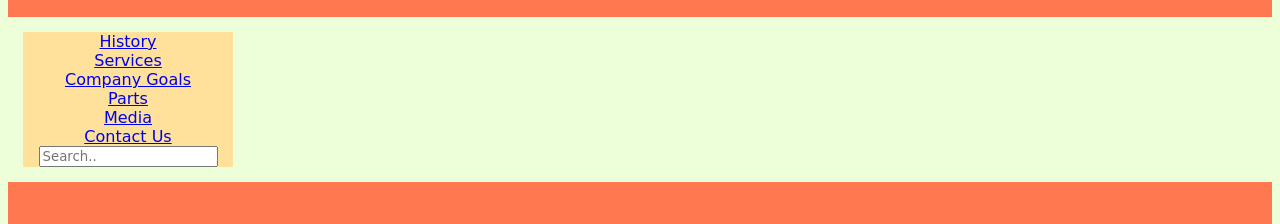
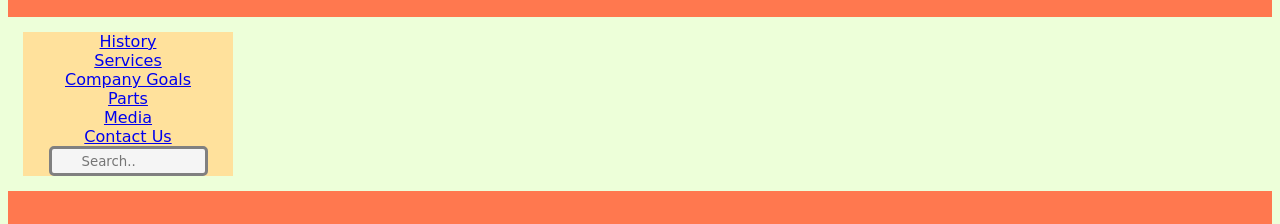
Before and after one commit to MoonLight693/SCSS-group-assignment, a plain HTML site: page Auto-redo/index.html in a window 1280 px wide. Shown: the part 261-485 px from the top of the page. Drawn offline with Linux system fonts and the light colour scheme.

Commit message:
Thors_new_push

```diff
--- a/Auto-redo/index.html
+++ b/Auto-redo/index.html
@@ -24,12 +24,11 @@
         <li><a href="#Parts">Parts</a></li>
         <li><a href="#Media">Media</a></li>
         <li><a href="#footer">Contact Us</a></li>
-
-        <input type="text" placeholder="Search..">
-
+        <li><a>
+        <input type="text" placeholder="Search.." class="search">
+        </a></li>
 
     </nav>
-
 
 
 
--- a/Auto-redo/style.css
+++ b/Auto-redo/style.css
@@ -58,8 +58,8 @@ nav {
     border:15px solid #EDFFD9;
     text-align: center;
     list-style-type: none;
-    margin: 0;
-    padding: 0;
+    margin: 20;
+    padding:0;
     width: 210px;
     background-color: #FFE19C;
 }
@@ -210,3 +210,13 @@ audio::-webkit-media-controls-current-time-display {
 audio::-webkit-media-controls-time-remaining-display {
     color:  #00f3fb;
 }
+
+.search {
+    border: 3px solid grey; /* Adjust the width and color as needed */
+    border-radius: 5px;
+    height: 20px;
+    width:100px;
+    padding: 2px 23px 2px 30px;
+    outline: 0;
+    background-color: #f5f5f5;
+}
```
